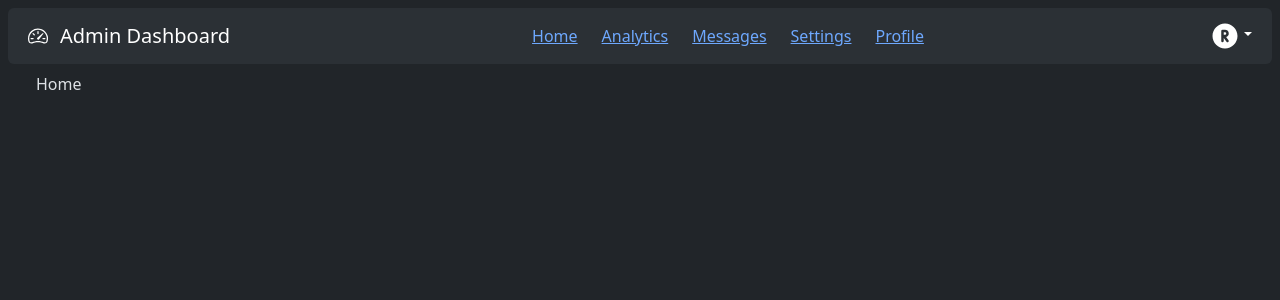
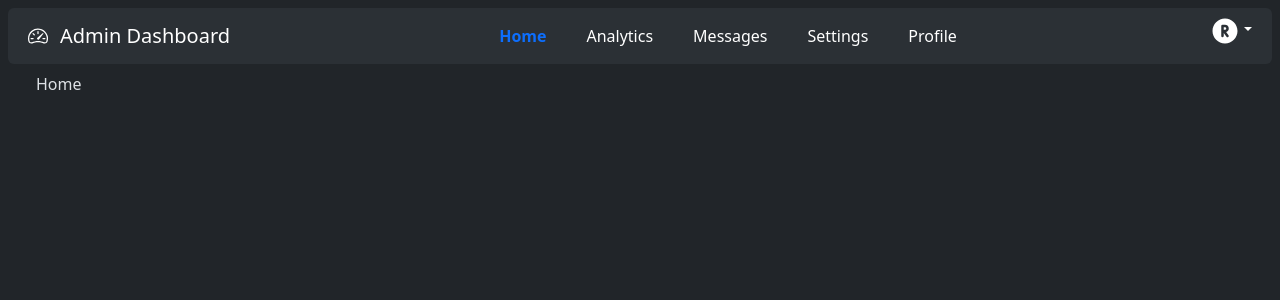
Before and after one commit to RishiTheProgrammer/Admin-Dashboard, a React (Vite) app: page / in a window 1280 px wide. Shown: the top 300 px of the page. Built offline with nearby package versions, Linux system fonts and the light colour scheme.

Commit message:
Gave every NavLink tag active prop class by declaring a const

```diff
--- a/src/components/navbar.jsx
+++ b/src/components/navbar.jsx
@@ -9,6 +9,7 @@ import './navbar.css'
 import Offcanvas from 'react-bootstrap/Offcanvas';
 
 const navbar = () => {
+  const navClass = ({ isActive }) => (isActive ? 'nav-link active-link' : 'nav-link');
   return (
     <>
         <Navbar expand="lg" className="bg-body-tertiary m-2 rounded-2 px-2 py-2">
@@ -29,21 +30,11 @@ const navbar = () => {
               </Offcanvas.Header>
               <Offcanvas.Body>
                 <Nav className="mx-auto d-flex align-items-center gap-4">
-                    <NavLink to="/" end className={({isActive}) => {
-                      isActive ? "nav-link active-link" : "nav-link"
-                    }}>Home</NavLink>
-                    <NavLink to="/analytics" className={({isActive}) => {
-                      isActive ? "nav-link active-link" : "nav-link"
-                    }}>Analytics</NavLink>
-                    <NavLink to="/messages" className={({isActive}) => {
-                      isActive ? "nav-link active-link" : "nav-link"
-                    }}>Messages</NavLink>
-                    <NavLink to="/settings" className={({isActive}) => {
-                      isActive ? "nav-link active-link" : "nav-link"
-                    }}>Settings</NavLink>
-                    <NavLink to="/profile" className={({isActive}) => {
-                      isActive ? "nav-link active-link" : "nav-link"
-                    }}>Profile</NavLink>
+                    <NavLink to="/" end className={navClass}>Home</NavLink>
+                    <NavLink to="/analytics" className={navClass}>Analytics</NavLink>
+                    <NavLink to="/messages" className={navClass}>Messages</NavLink>
+                    <NavLink to="/settings" className={navClass}>Settings</NavLink>
+                    <NavLink to="/profile" className={navClass}>Profile</NavLink>
                 </Nav>
                   <NavDropdown
                     title={<TbCircleLetterRFilled size={30}/>}
```
